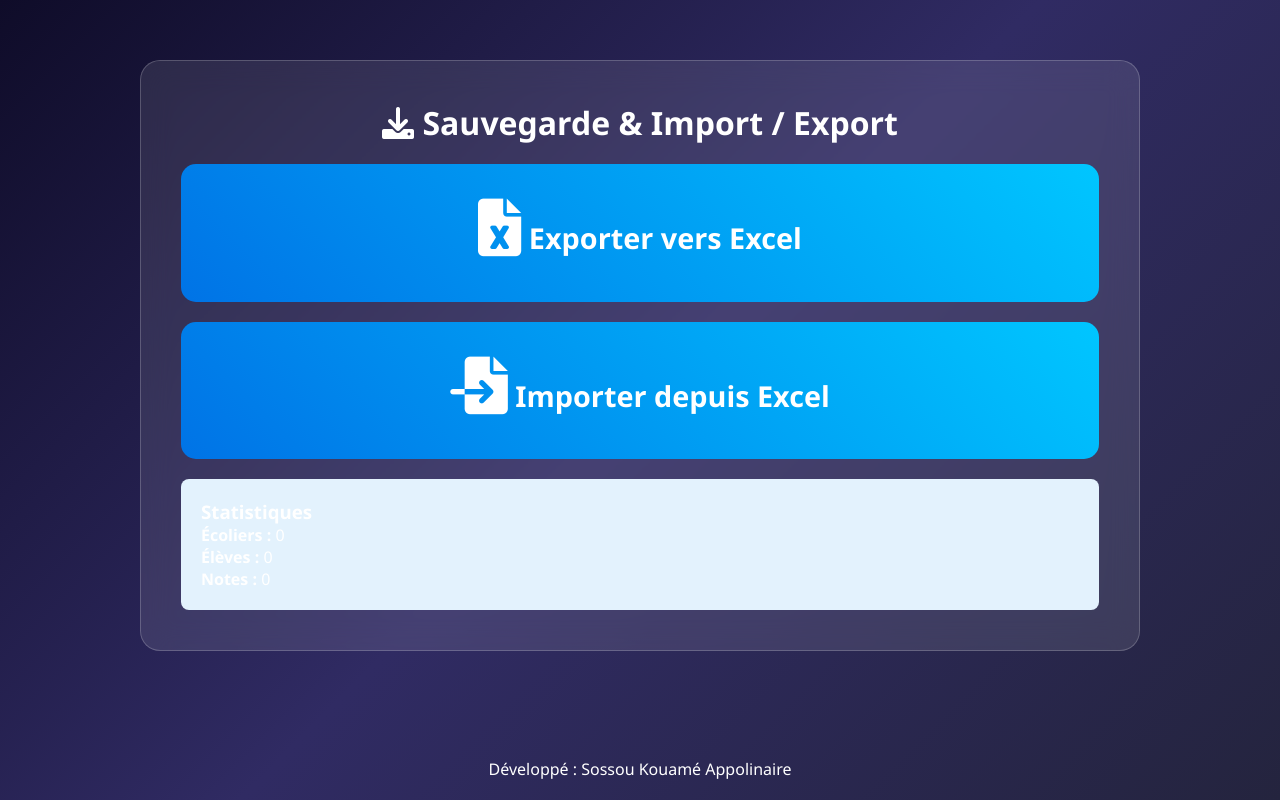
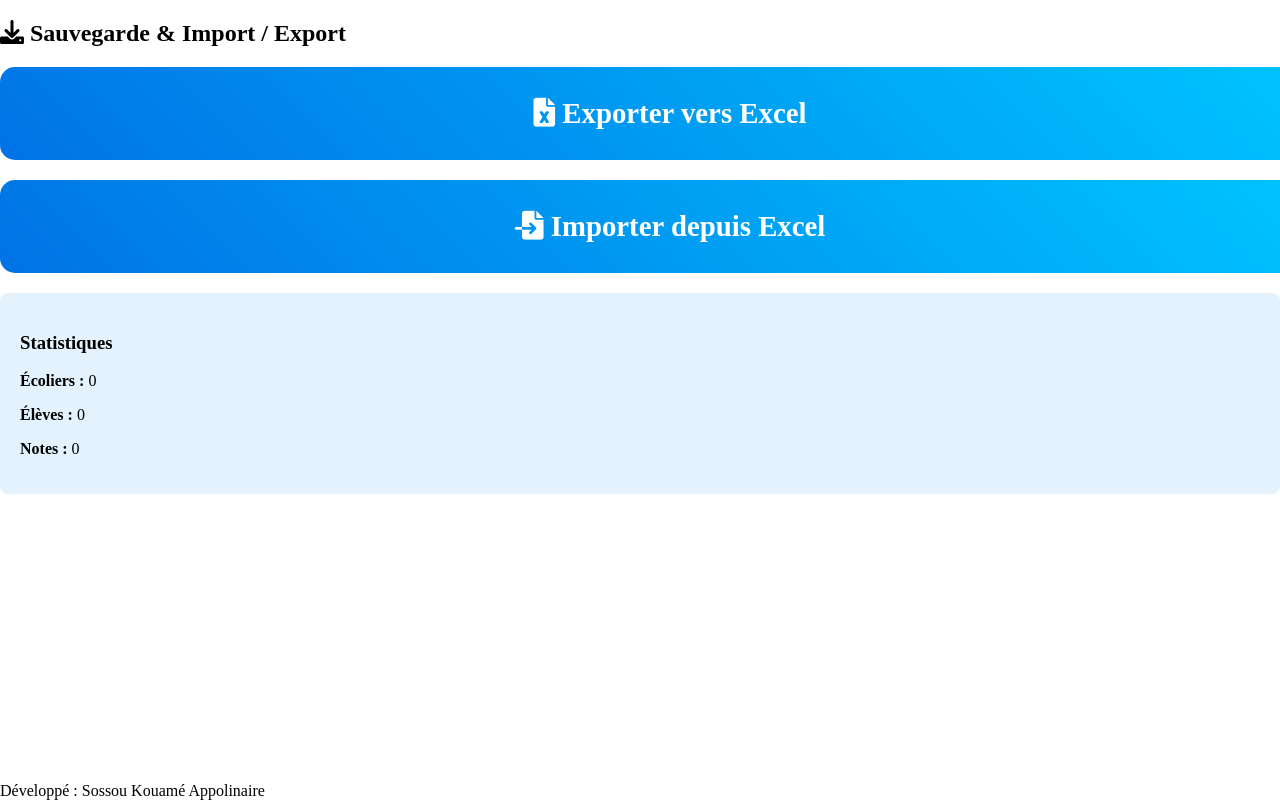
Before and after one commit to appolinair2355/-cole-, a Flask app: page /sauvegarde in a window 1280 px wide; the page is wider, and only the part inside the window is pictured. Run offline with Flask 3, Linux system fonts and the light colour scheme.

Commit message:
Update style.css

```diff
--- a/static/css/style.css
+++ b/static/css/style.css
@@ -1,67 +1,16 @@
-/* ===== BASE ===== */
-* {
-    margin: 0;
-    padding: 0;
-    box-sizing: border-box;
-}
-
-body {
-    font-family: 'Segoe UI', Tahoma, Geneva, Verdana, sans-serif;
-    background: linear-gradient(135deg, #0f0c29, #302b63, #24243e);
-    color: #fff;
-    min-height: 100vh;
-    display: flex;
-    flex-direction: column;
-    justify-content: space-between;
-}
-
-.container {
-    width: 100%;
-    max-width: 1200px;
-    margin: 0 auto;
-    padding: 20px;
-    flex: 1;
-}
-
-/* ===== NOM DE L’ÉCOLE ===== */
-.school-name {
-    text-align: center;
-    margin-top: 40px;
-}
-
-.animate-text {
-    font-size: 3em;
-    font-weight: bold;
-    background: linear-gradient(45deg, #ff8a00, #e52e71, #0073e6);
-    -webkit-background-clip: text;
-    -webkit-text-fill-color: transparent;
-}
-
-/* ===== SIGNATURE EN BAS ===== */
-.signature {
-    text-align: center;
-    margin-top: auto;
-    margin-bottom: 20px;
-}
-
-.animate-signature {
-    font-size: 1.5em;
-    color: #ffcc00;
-    text-shadow: 0 0 5px #ffcc00;
-}
-
 /* ===== BOUTONS GRANDS ===== */
 .buttons-grid {
     display: flex;
     flex-direction: column;
-    gap: 30px;
-    margin: 40px 0;
+    gap: 20px;
+    width: 100%;
+    padding: 20px;
 }
 
 .home-btn {
     background: linear-gradient(45deg, #0073e6, #00c6ff);
     color: white;
-    padding: 35px 20px;
+    padding: 30px;
     font-size: 1.8em;
     font-weight: bold;
     border-radius: 15px;
@@ -75,42 +24,13 @@
     transform: scale(1.02);
 }
 
-.home-btn i {
-    font-size: 2em;
-    margin-bottom: 10px;
+/* ===== PAGE OCCUPE TOUT L’ÉCRAN ===== */
+body {
+    margin: 0;
+    padding: 0;
+    width: 100%;
+    min-height: 100vh;
+    display: flex;
+    flex-direction: column;
+    justify-content: space-between;
 }
-
-/* ===== FORMULAIRES & TABLEAUX ===== */
-.form-container,
-.table-container {
-    background: rgba(255, 255, 255, 0.1);
-    backdrop-filter: blur(15px);
-    border: 1px solid rgba(255, 255, 255, 0.2);
-    padding: 40px;
-    border-radius: 20px;
-    margin: 40px auto;
-    max-width: 1000px;
-}
-
-.form-title {
-    color: #fff;
-    text-align: center;
-    margin-bottom: 20px;
-    font-size: 2em;
-}
-
-table {
-    width: 100%;
-    color: #fff;
-    border-collapse: collapse;
-    font-size: 1.2em;
-}
-
-th, td {
-    padding: 15px;
-    border-bottom: 1px solid rgba(255, 255, 255, 0.2);
-}
-
-th {
-    background: rgba(255, 255, 255, 0.1);
-}
```
